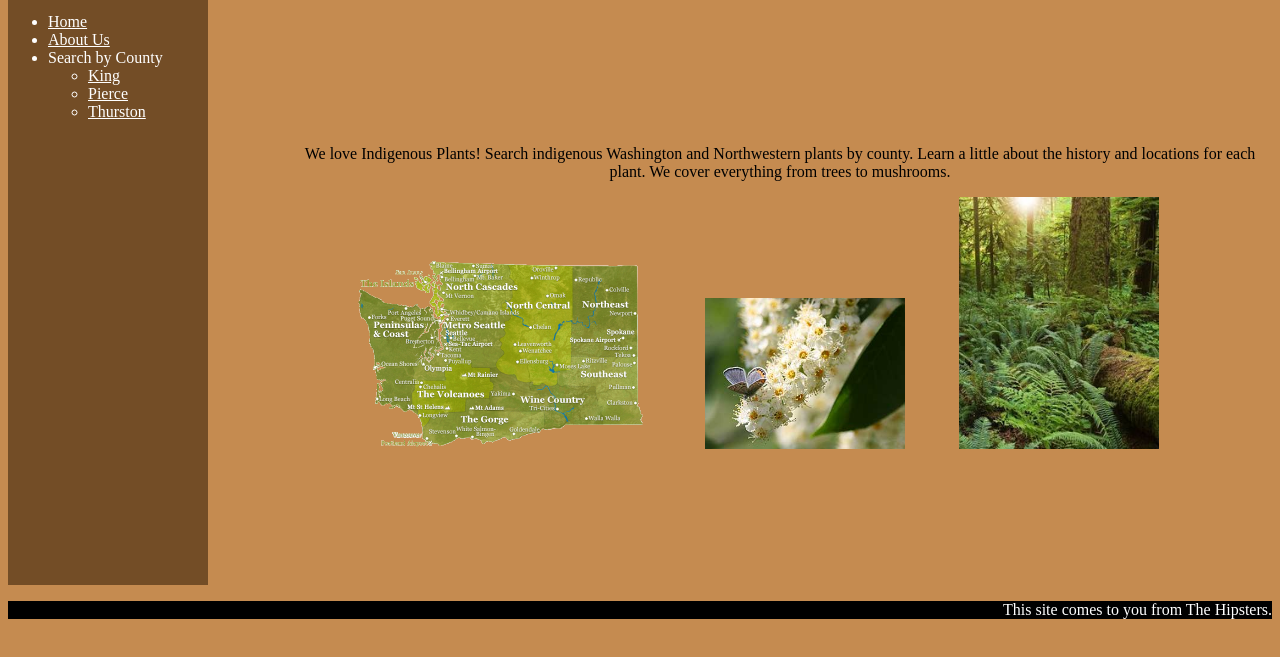
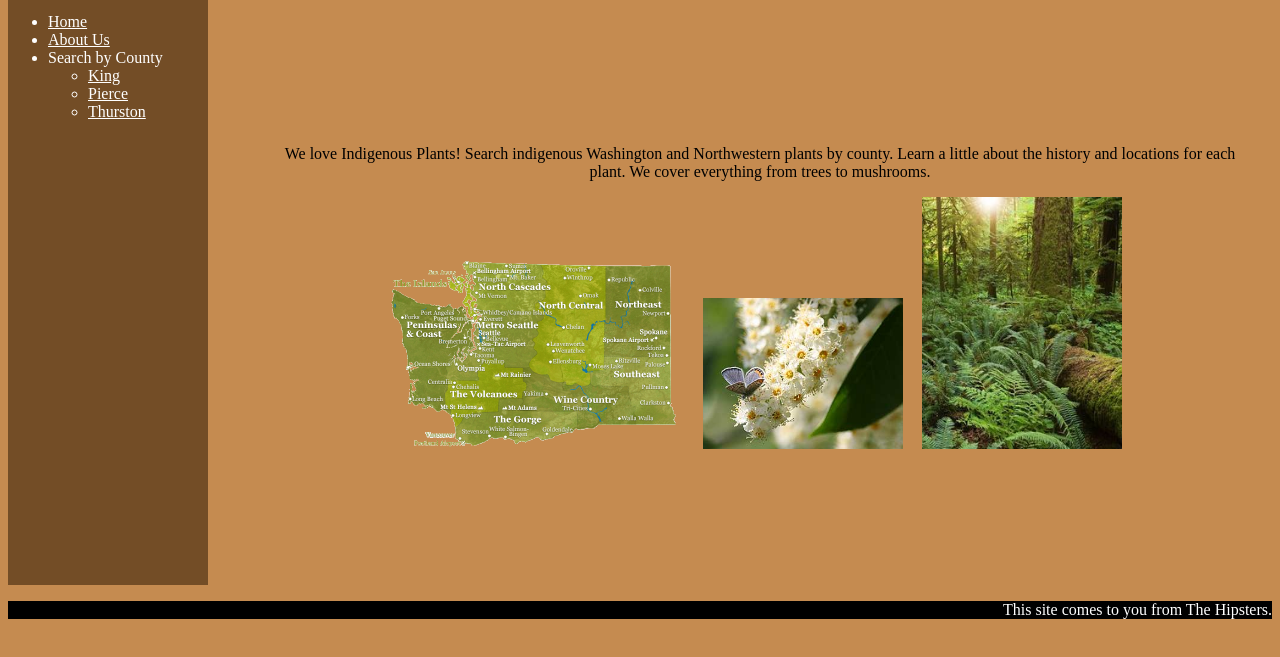
Before and after one commit to Snobeard/Code-Fellows-101, a plain HTML site: page index.html in a window 1280 px wide. Shown: the part 111-768 px from the top of the page. Drawn offline with Linux system fonts and the light colour scheme.

Commit message:
fix more

```diff
--- a/lyndsey.css
+++ b/lyndsey.css
@@ -43,10 +43,10 @@ section {width: 75%;
   text-align: center;
   position: absolute;
   bottom: 0px;
-  left: 300px;
+  left: 280px;
   font-family: century;
   margin-top: 0px;}
-img {margin-right: 50px;}
+img {margin-right: 15px;}
 footer {width: auto;
   background-color: black;
   color: white;
```
